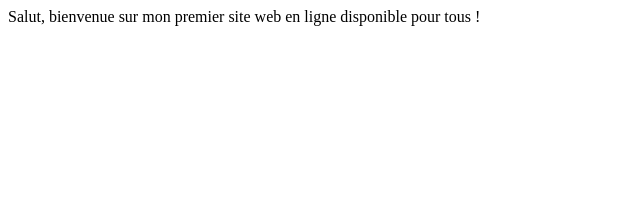
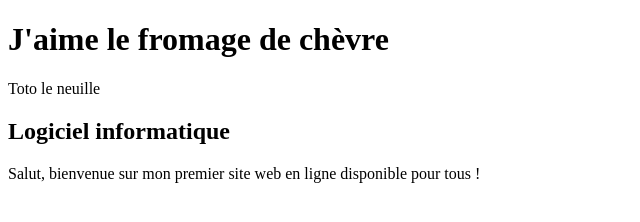
Before and after one commit to SamuelMercier-Raymond/siteb, a plain HTML site: page index.html in a window 1280 px wide. Shown: the whole page, without its empty margins (0-640 px from the left). Drawn offline with Linux system fonts and the light colour scheme.

Commit message:
Deuxième Test

```diff
--- a/index.html
+++ b/index.html
@@ -6,6 +6,9 @@
     <title>Document</title>
 </head>
 <body>
-   Salut, bienvenue sur mon premier site web en ligne disponible pour tous !
+  <h1>J'aime le fromage de chèvre</h1>
+  Toto le neuille
+  <h2>Logiciel informatique</h2>
+  Salut, bienvenue sur mon premier site web en ligne disponible pour tous !
 </body>
 </html>
```
